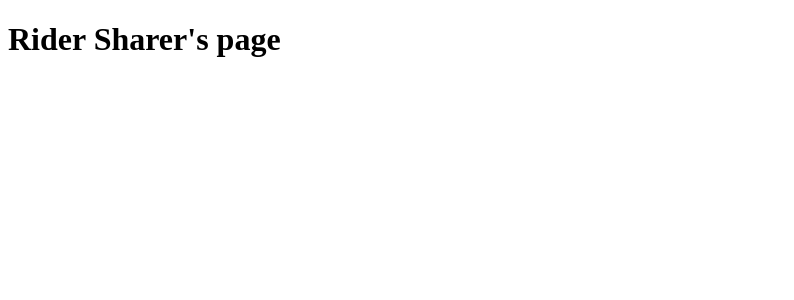
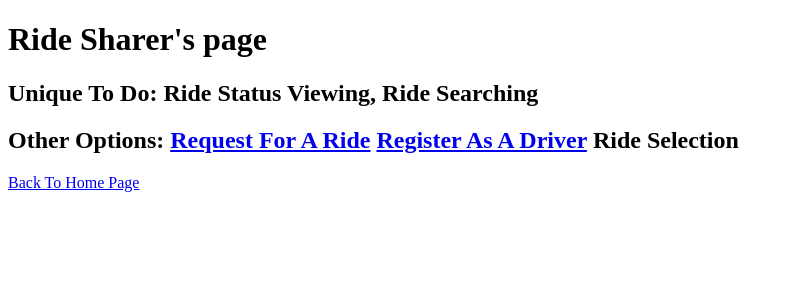
Before and after one commit to jerrymit/RideSharingApp, a Django app: page /rider/ in a window 1280 px wide. Shown: the top 300 px of the page, without its empty margins (0-794 px from the left). Run offline with Django 4.2, Linux system fonts and the light colour scheme.

Commit message:
owner, rider, driver

```diff
--- a/RideSharingApp/userLog/templates/userLog/driver_page.html
+++ b/RideSharingApp/userLog/templates/userLog/driver_page.html
@@ -24,6 +24,7 @@
         </div>
         <h3> Other Options:
             <a href="{% url 'userLog:rideRequest' %}">Request For A Ride</a>
+            Ride Selection
         </h3>
         <a href="{% url 'userLog:home' %}">Back To Home Page</a>
 
--- a/RideSharingApp/userLog/templates/userLog/rider_page.html
+++ b/RideSharingApp/userLog/templates/userLog/rider_page.html
@@ -9,6 +9,13 @@
     <title>Document</title>
 </head>
 <body>
-    <h1>Rider Sharer's page</h1>
+    <h1>Ride Sharer's page</h1>
+    <h2>Unique To Do: Ride Status Viewing, Ride Searching</h2>
+    <h2> Other Options:
+        <a href="{% url 'userLog:rideRequest' %}">Request For A Ride</a>
+        <a href="{% url 'userLog:driverInfo' %}">Register As A Driver</a>
+        Ride Selection
+    </h2>
+    <a href="{% url 'userLog:home' %}">Back To Home Page</a>
 </body>
 </html>
```
Also changed, not shown: RideSharingApp/userLog/templates/userLog/owner_page.html (+7 -0 lines).
